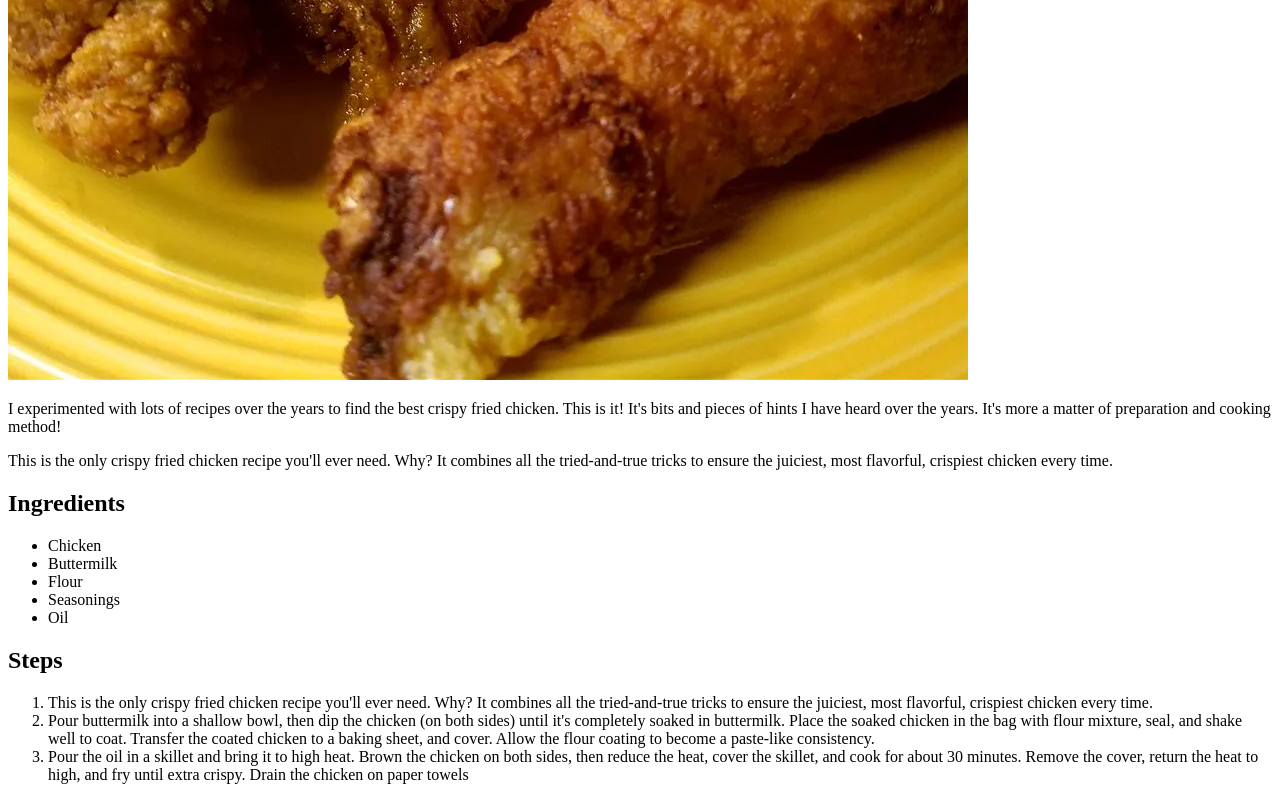
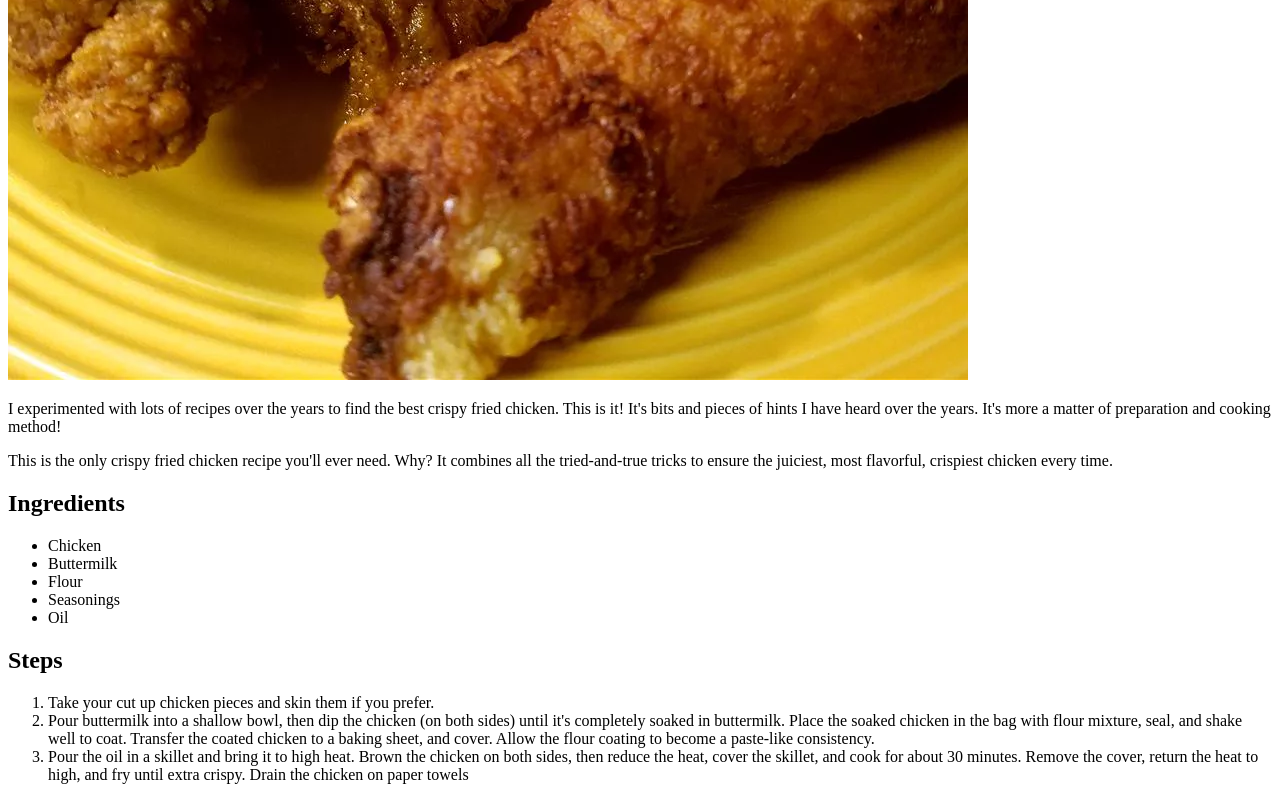
Before and after one commit to TommyLancaster/odin-recipes, a plain HTML site: page recipes/crispy-fried-chicken/crispy-fried-chicken.html in a window 1280 px wide. Shown: the part 660-1460 px from the top of the page. Drawn offline with Linux system fonts and the light colour scheme; files whose address does not match are found by name.

Commit message:
Text change, fried chicken step 1 was incorrect
accidentally pasted an earlier paragraph into step 1, replaced
with the correct text

```diff
--- a/recipes/crispy-fried-chicken/crispy-fried-chicken.html
+++ b/recipes/crispy-fried-chicken/crispy-fried-chicken.html
@@ -34,7 +34,7 @@
         <h2>Steps</h2>
 
         <ol>
-            <li>This is the only crispy fried chicken recipe you'll ever need. Why? It combines all the tried-and-true tricks to ensure the juiciest, most flavorful, crispiest chicken every time.</li>
+            <li>Take your cut up chicken pieces and skin them if you prefer.</li>
             <li>Pour buttermilk into a shallow bowl, then dip the
             chicken (on both sides) until it's completely soaked in
             buttermilk. Place the soaked chicken in the bag with flour
```
